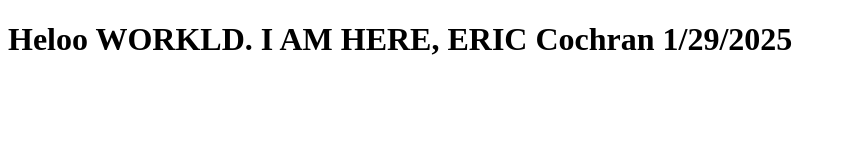
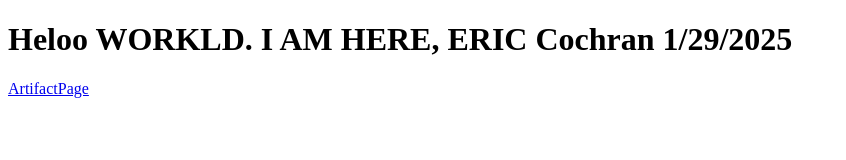
Before and after one commit to cirEEric64/ToPStoneCap, a plain HTML site: page index.html in a window 1280 px wide. Shown: the whole page, without its empty margins (0-846 px from the left). Drawn offline with Linux system fonts and the light colour scheme.

Commit message:
Update index.html

```diff
--- a/index.html
+++ b/index.html
@@ -7,5 +7,7 @@
 </head>
 <body>
     <h1> Heloo WORKLD. I AM HERE, ERIC Cochran 1/29/2025</h1>
+
+    <a href="FirstPage.html"> ArtifactPage </a>
 </body>
 </html>
```
